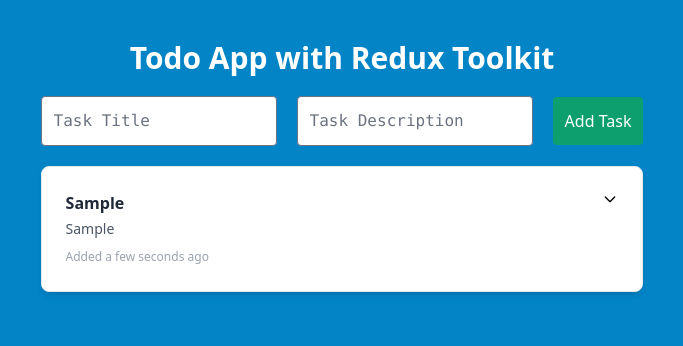
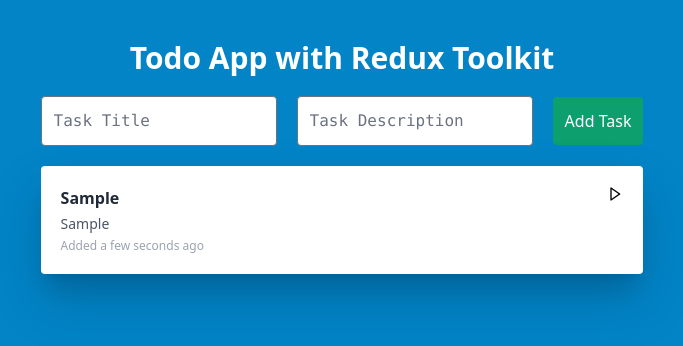
Before and after one commit to canucotdaved/TodoAppV2ReduxToolKit, a React (Create React App) app: page / in a window 1280 px wide. Both pictures are taken after typing "Sample", "Sample" into the empty fields and a click on the button "Add Task". Shown: the top 346 px of the page, without its empty margins (298-981 px from the left). Built offline with nearby package versions, Linux system fonts and the light colour scheme.

Commit message:
added buttons and motion

```diff
--- a/src/Todo/Card/index.tsx
+++ b/src/Todo/Card/index.tsx
@@ -5,6 +5,7 @@ import { Card as Cards, Dropdown } from "flowbite-react";
 import { useDispatch } from "react-redux";
 import { AppDispatch } from "../../redux/store";
 import { updateTodo } from "../../redux/reducer";
+import { BiRightArrow, BiDownArrow } from "react-icons/bi";
 
 const variant = {
   hidden: {
@@ -15,9 +16,23 @@ const variant = {
     opacity: 1,
     x: "0px",
     transition: {
-      ease: "easeIn",
+      ease: "easeInOut",
       type: "spring",
       stiffness: 100,
+    },
+  },
+};
+
+const buttonsvariant = {
+  open: {
+    x: 50,
+    opacity: 0,
+  },
+  close: {
+    opacity: 1,
+    transition: {
+      duration: 0.5,
+      x: { stiffness: 1000, velocity: -100 },
     },
   },
 };
@@ -33,8 +48,10 @@ const Card: React.FC<IPropTypes> = ({
   const textInput = useRef(null);
   const dispatch = useDispatch<AppDispatch>();
   const [disable, setDisabled] = useState<boolean>(true);
+  const [hidden, setHidden] = useState<boolean>(true);
 
   const editButtonHandler = () => {
+    setHidden(!hidden);
     setDisabled(!disable);
     //@ts-ignore
     textInput.current.focus();
@@ -47,58 +64,79 @@ const Card: React.FC<IPropTypes> = ({
     }
   };
 
+  const DeleteHandler = () => {
+    setHidden(!hidden);
+    Delete();
+  };
+
+  const CompleteHandler = () => {
+    setHidden(!hidden);
+    complete();
+  };
   return (
     <motion.div
       variants={variant}
       exit={{ x: "-600px", opacity: 0 }}
-      className="mt-5 z-0"
+      className="mt-5 z-0 flex"
     >
-      <Cards>
-        <div className="flex flex-row-reverse justify-between">
-          <div>
-            <Dropdown inline={true} label="" style={{ top: "40px" }}>
-              <Dropdown.Item onClick={() => editButtonHandler()}>
-                <button className="block py-2 px-4 text-sm text-gray-700 hover:bg-gray-100 dark:text-gray-200 dark:hover:bg-gray-600 dark:hover:text-white">
-                  Edit
-                </button>
-              </Dropdown.Item>
-              {!completed && (
-                <Dropdown.Item>
-                  <button
-                    onClick={complete}
-                    className="block py-2 px-4 text-sm text-green-700 hover:bg-gray-100 dark:text-gray-200 dark:hover:bg-gray-600 dark:hover:text-white"
+      <motion.div
+        variants={buttonsvariant}
+        animate={hidden}
+        className={`${
+          !completed ? "bg-white" : "bg-green-400"
+        } rounded p-5 drop-shadow-2xl shadow-xl flex justify-between relative ${
+          hidden ? "w-full" : "w-[90%]"
+        } transition-all ease-in-out duration-1000"`}
       >
-                    Complete
-                  </button>
-                </Dropdown.Item>
-              )}
-              <Dropdown.Item>
-                <button
-                  onClick={Delete}
-                  className="block py-2 px-4 text-sm text-red-700 hover:bg-gray-100 dark:text-gray-200 dark:hover:bg-gray-600 dark:hover:text-white"
-                >
-                  Delete
-                </button>
-              </Dropdown.Item>
-            </Dropdown>
-          </div>
-          <div>
+        <div className="flex flex-col">
           <input
             type="text"
             className={`text-base text-gray-800 font-bold border-0 p-0 focus:ring-1 focus:border ${
-                completed ? `line-through	` : null
+              completed ? `line-through bg-green-400	` : null
             } ${!disable ? "ring-1 p-2 " : null}`}
             ref={textInput}
             defaultValue={title}
             disabled={disable}
             onKeyPress={(e: any) => editHandler(e, id)}
           />
-
           <p className="text-sm text-gray-600 py-1">{description}</p>
           <span className="text-xs text-gray-400">Added {date}</span>
         </div>
+        {hidden ? (
+          <button onClick={() => setHidden(!hidden)} className="flex">
+            <BiRightArrow />
+          </button>
+        ) : (
+          <button onClick={() => setHidden(!hidden)} className="flex">
+            <BiDownArrow />
+          </button>
+        )}
+      </motion.div>
+      <motion.div
+        variants={buttonsvariant}
+        animate={hidden ? "open" : "close"}
+        className={`${hidden ? "hidden" : "block"} flex flex-col ml-1`}
+      >
+        <div
+          className={`bg-green-600 text-white p-1 text-center ${
+            completed ? "hidden" : "block"
+          }`}
+        >
+          <button onClick={() => CompleteHandler()} className="">
+            Complete
+          </button>
         </div>
-      </Cards>
+        <div
+          className={`bg-sky-400 text-white p-1 text-center my-1 ${
+            completed ? "hidden" : "block"
+          }`}
+        >
+          <button onClick={() => editButtonHandler()}>Edit</button>
+        </div>
+        <div className="bg-red-700 text-white p-1 text-center">
+          <button onClick={() => DeleteHandler()}>Delete</button>
+        </div>
+      </motion.div>
     </motion.div>
   );
 };
--- a/src/Todo/Display/index.tsx
+++ b/src/Todo/Display/index.tsx
@@ -1,4 +1,4 @@
-import React from "react";
+import React, { useState } from "react";
 import { useSelector, useDispatch } from "react-redux";
 import Card from "../Card";
 import { AppDispatch, RootState } from "../../redux/store";
@@ -7,6 +7,7 @@ import moment from "moment";
 import { removeTodo, CompleteTodo } from "../../redux/reducer";
 const Display = () => {
   const dispatch = useDispatch<AppDispatch>();
+
   const todoList = useSelector((state: RootState) => state.todo);
 
   const completeHandler = (id: string, completed: boolean) => {
@@ -16,8 +17,6 @@ const Display = () => {
   const removerHandler = (id: string) => {
     dispatch(removeTodo({ id }));
   };
-
-  console.log(todoList);
 
   return (
     <AnimatePresence>
```
Lines whose indentation alone changed are shown as unchanged.
